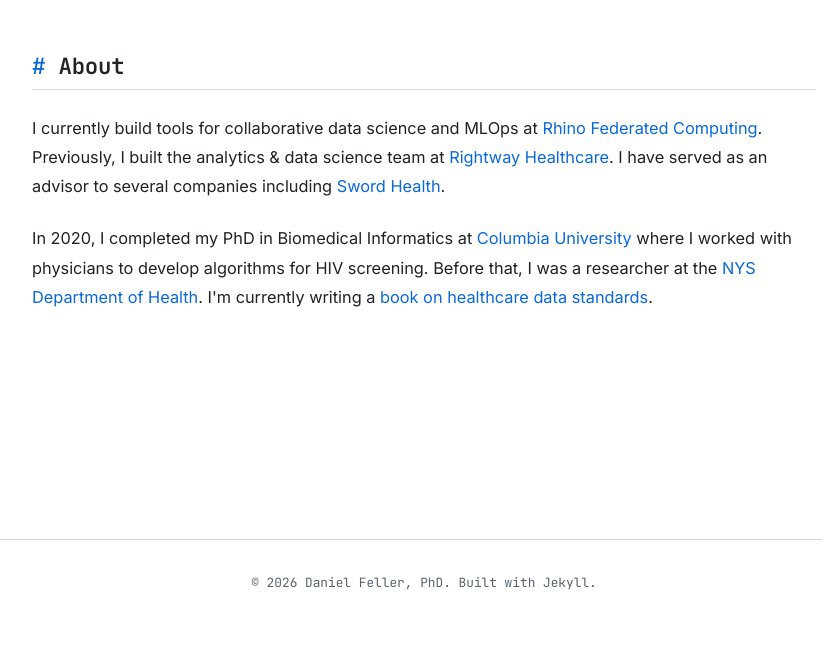
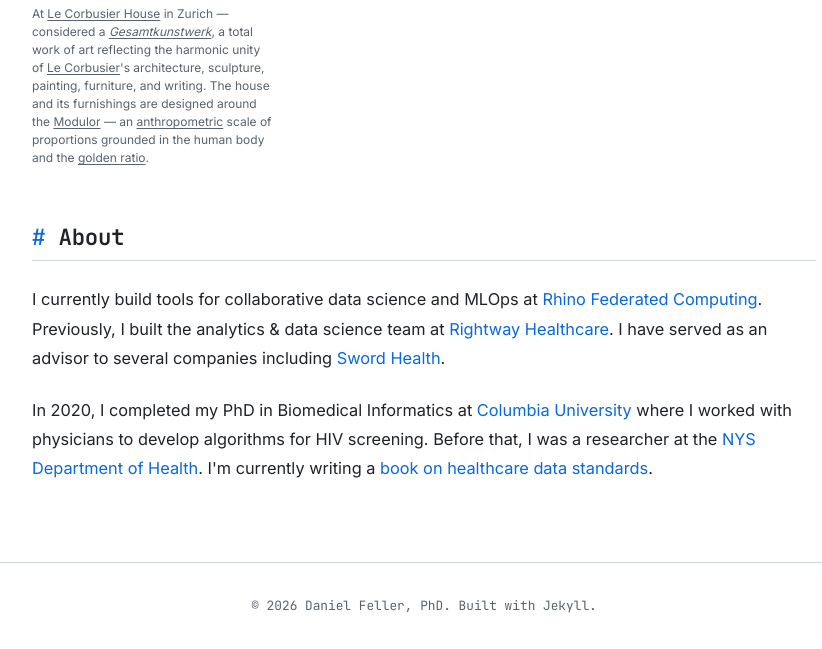
Before and after one commit to danieljfeller/danieljfeller.github.io, a Jekyll site: the page built from index.md, in a window 1280 px wide and 1099 px high, cut to the strip 450-1099 px from the top of the window. Shown: the whole strip, without its empty margins (216-1038 px from the left). Built offline with Jekyll 4.4.1, drawn with Linux system fonts in a browser that asks for light colours.

Commit message:
feat: replace hero photo with Le Corbusier House image and add caption
Co-Authored-By: Claude Sonnet 4.6 <noreply@anthropic.com>

```diff
--- a/assets/css/main.css
+++ b/assets/css/main.css
@@ -161,6 +161,32 @@ h3 {
 
 h3::before {
   content: "## ";
+}
+
+/* ---------------- Hero figure + caption ---------------- */
+.hero-figure {
+  display: flex;
+  flex-direction: column;
+  flex-shrink: 0;
+  width: 240px;
+}
+
+.hero-figure figcaption {
+  margin-top: 0.6rem;
+  font-size: 0.75rem;
+  line-height: 1.5;
+  color: var(--text-secondary);
+  font-family: var(--sans);
+}
+
+.hero-figure figcaption a {
+  color: var(--text-secondary);
+  text-decoration: underline;
+  text-underline-offset: 2px;
+}
+
+.hero-figure figcaption a:hover {
+  color: var(--accent-color);
 }
 
 /* ---------------- Hero ---------------- */
--- a/index.md
+++ b/index.md
@@ -4,7 +4,10 @@ title: About
 ---
 
 <div class="hero">
-  <img src="{{ '/images/hero.jpeg' | relative_url }}" alt="Daniel Feller" class="hero-photo">
+  <figure class="hero-figure">
+    <img src="{{ '/images/hero.jpeg' | relative_url }}" alt="Daniel Feller at Le Corbusier House, Zurich" class="hero-photo">
+    <figcaption>At <a href="https://en.wikipedia.org/wiki/Le_Corbusier_House_(Zurich)" target="_blank">Le Corbusier House</a> in Zurich &mdash; considered a <a href="https://en.wikipedia.org/wiki/Gesamtkunstwerk" target="_blank"><em>Gesamtkunstwerk</em></a>, a total work of art reflecting the harmonic unity of <a href="https://en.wikipedia.org/wiki/Le_Corbusier" target="_blank">Le Corbusier</a>'s architecture, sculpture, painting, furniture, and writing. The house and its furnishings are designed around the <a href="https://en.wikipedia.org/wiki/Modulor" target="_blank">Modulor</a> &mdash; an <a href="https://en.wikipedia.org/wiki/Anthropometry" target="_blank">anthropometric</a> scale of proportions grounded in the human body and the <a href="https://en.wikipedia.org/wiki/Golden_ratio" target="_blank">golden ratio</a>.</figcaption>
+  </figure>
   <div class="hero-text">
     <h1>Daniel Feller, PhD</h1>
     <h2>Healthcare Data Science &amp; Federated Computing</h2>
```
Also changed, not shown: 1 other file.
